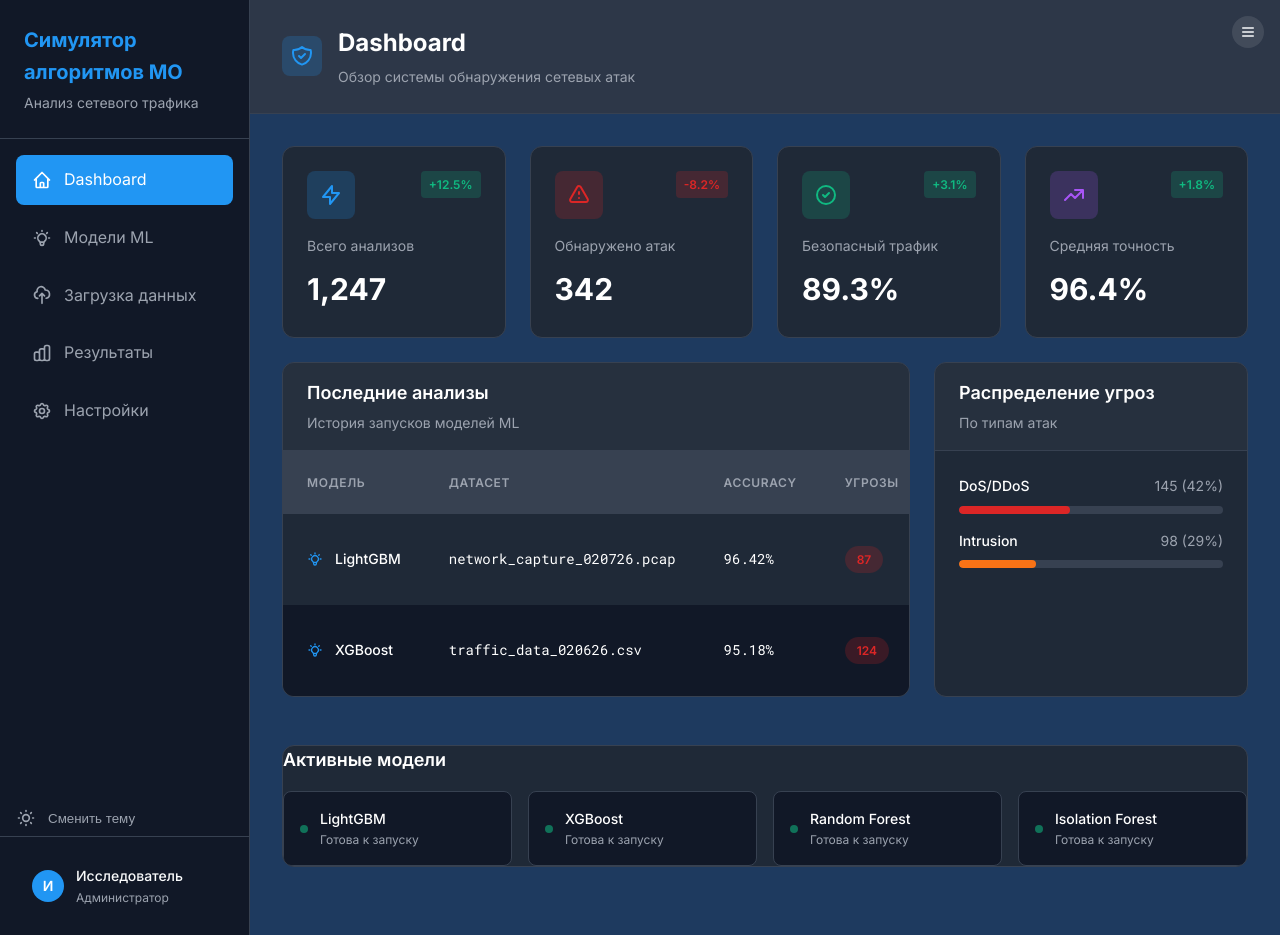
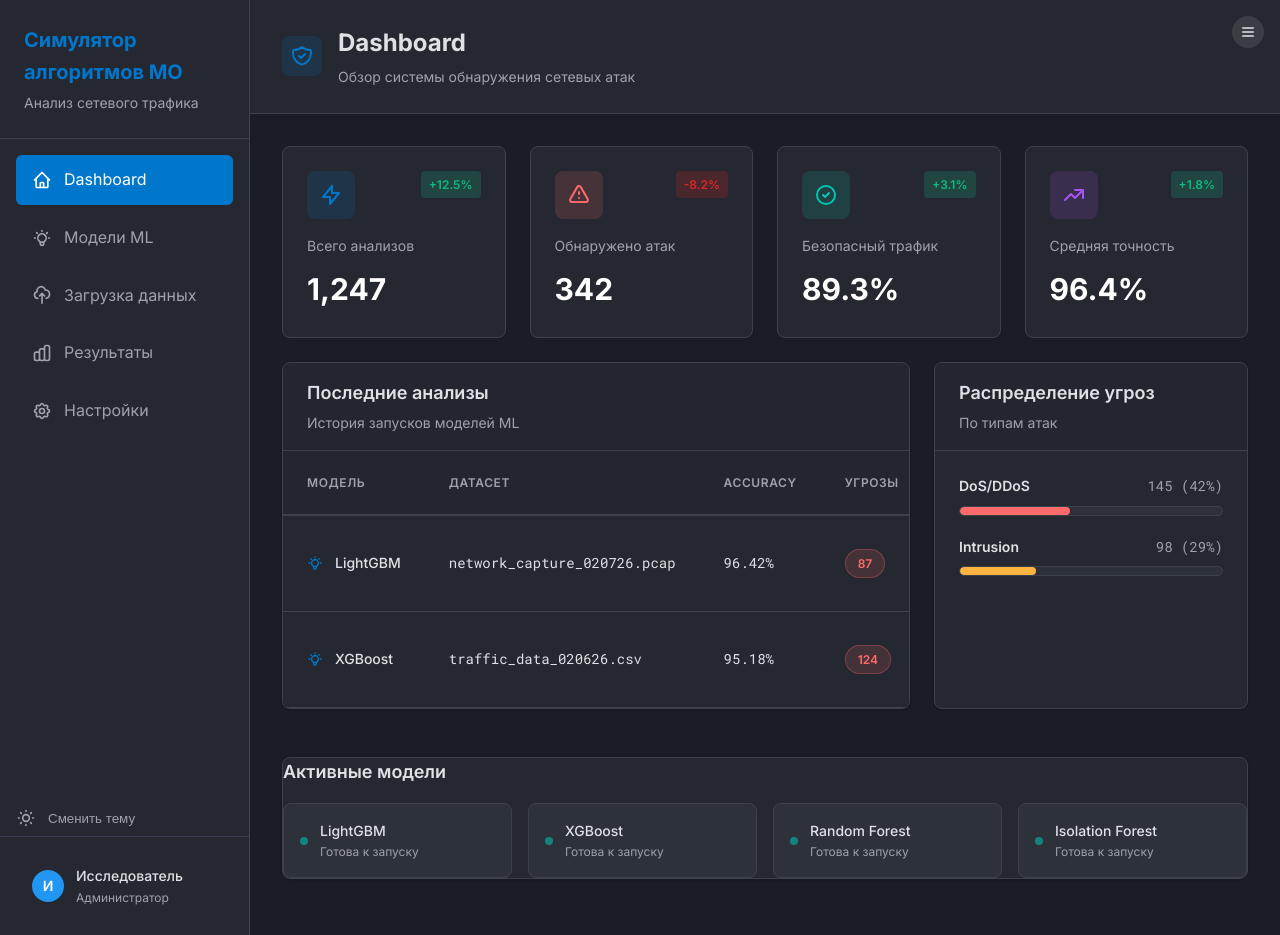
Before and after one commit to alyas10/Web, a Flask app: page / in a window 1280 px wide. Run offline with Flask 3, Linux system fonts and the light colour scheme.

Commit message:
Update styles.css

```diff
--- a/static/css/styles.css
+++ b/static/css/styles.css
@@ -13,6 +13,20 @@
   --border-color: #374151;
   --card-bg: #1f2937;
   --sidebar-bg: #111827;
+
+  /* Elasticsearch/Grafana style variables */
+  --es-bg-primary: #1a1d26;
+  --es-bg-secondary: #252830;
+  --es-bg-tertiary: #2d313a;
+  --es-border: #3d424a;
+  --es-text-primary: #dfe1e5;
+  --es-text-secondary: #9ea2aa;
+  --es-accent: #0077cc;
+  --es-success: #00c7b1;
+  --es-warning: #ffb340;
+  --es-danger: #ff6b6b;
+  --es-row-hover: #2a2d36;
+  --es-header-bg: #23262f;
 }
 
 /* Reset and Base Styles */
@@ -24,8 +38,8 @@
 
 body {
   font-family: 'Inter', -apple-system, BlinkMacSystemFont, 'Segoe UI', 'Roboto', sans-serif;
-  background-color: var(--primary-dark);
-  color: var(--text-primary);
+  background-color: var(--es-bg-primary);
+  color: var(--es-text-primary);
   line-height: 1.6;
 }
 
@@ -43,8 +57,8 @@ code, pre, .font-mono {
 /* Sidebar */
 .sidebar {
   width: 250px; /* = 16rem */
-  background: var(--sidebar-bg);
-  border-right: 1px solid var(--border-color);
+  background: var(--es-bg-secondary);
+  border-right: 1px solid var(--es-border);
   display: flex;
   flex-direction: column;
   transition: width 0.3s ease;
@@ -53,18 +67,18 @@ code, pre, .font-mono {
 
 .sidebar-header {
   padding: 1.5rem;
-  border-bottom: 1px solid var(--border-color);
+  border-bottom: 1px solid var(--es-border);
 }
 
 .sidebar-title {
   font-size: 1.25rem;
   font-weight: 700;
-  color: var(--accent-blue);
+  color: var(--es-accent);
 }
 
 .sidebar-subtitle {
   font-size: 0.875rem;
-  color: var(--text-secondary);
+  color: var(--es-text-secondary);
   margin-top: 0.25rem;
 }
 
@@ -86,19 +100,19 @@ code, pre, .font-mono {
   align-items: center;
   gap: 0.75rem;
   padding: 0.75rem 1rem;
-  color: var(--text-secondary);
+  color: var(--es-text-secondary);
   text-decoration: none;
-  border-radius: 0.5rem;
+  border-radius: 0.375rem;
   transition: all 0.2s;
 }
 
 .nav-link:hover {
-  background: var(--card-bg);
-  color: var(--text-primary);
+  background: var(--es-bg-tertiary);
+  color: var(--es-text-primary);
 }
 
 .nav-link.active {
-  background: var(--accent-blue);
+  background: var(--es-accent);
   color: white;
 }
 
@@ -151,12 +165,12 @@ code, pre, .font-mono {
 /* Page Structure */
 .page-container {
   height: 100%;
-  background: var(--primary-dark);
+  background: var(--es-bg-primary);
 }
 
 .page-header {
-  border-bottom: 1px solid var(--border-color);
-  background: var(--secondary-dark);
+  border-bottom: 1px solid var(--es-border);
+  background: var(--es-bg-secondary);
   padding: 1.5rem 2rem;
   display: flex;
   align-items: center;
@@ -186,12 +200,12 @@ code, pre, .font-mono {
 .page-title {
   font-size: 1.5rem;
   font-weight: 700;
-  color: white;
+  color: var(--es-text-primary);
 }
 
 .page-subtitle {
   font-size: 0.875rem;
-  color: var(--text-secondary);
+  color: var(--es-text-secondary);
   margin-top: 0.25rem;
 }
 
@@ -201,28 +215,29 @@ code, pre, .font-mono {
 
 /* Cards */
 .card {
-  background: var(--card-bg);
-  border: 1px solid var(--border-color);
-  border-radius: 0.75rem;
+  background: var(--es-bg-secondary);
+  border: 1px solid var(--es-border);
+  border-radius: 0.5rem;
   overflow: hidden;
   margin-bottom: 1.5rem;
+  box-shadow: 0 1px 3px rgba(0, 0, 0, 0.2);
 }
 
 .card-header {
   padding: 1rem 1.5rem;
-  border-bottom: 1px solid var(--border-color);
-  background: rgba(55, 65, 81, 0.3);
+  border-bottom: 1px solid var(--es-border);
+  background: var(--es-header-bg);
 }
 
 .card-title {
   font-size: 1.125rem;
   font-weight: 600;
-  color: white;
+  color: var(--es-text-primary);
 }
 
 .card-subtitle {
   font-size: 0.875rem;
-  color: var(--text-secondary);
+  color: var(--es-text-secondary);
   margin-top: 0.25rem;
 }
 
@@ -295,7 +317,8 @@ code, pre, .font-mono {
 }
 
 .data-table thead tr {
-  background: var(--border-color);
+  background: var(--es-header-bg);
+  border-bottom: 2px solid var(--es-border);
 }
 
 .data-table th {
@@ -303,28 +326,25 @@ code, pre, .font-mono {
   text-align: left;
   font-size: 0.75rem;
   font-weight: 600;
-  color: var(--text-secondary);
+  color: var(--es-text-secondary);
   text-transform: uppercase;
   letter-spacing: 0.05em;
 }
 
 .data-table tbody tr {
-  background: var(--card-bg);
-  transition: background 0.2s;
-}
-
-.data-table tbody tr:nth-child(even) {
-  background: var(--sidebar-bg);
+  background: var(--es-bg-secondary);
+  border-bottom: 1px solid var(--es-border);
+  transition: background 0.15s ease;
 }
 
 .data-table tbody tr:hover {
-  background: rgba(55, 65, 81, 0.3);
+  background: var(--es-row-hover);
 }
 
 .data-table td {
-  padding: 0.75rem 1.5rem;
+  padding: 0.875rem 1.5rem;
   font-size: 0.875rem;
-  color: white;
+  color: var(--es-text-primary);
 }
 
 /* Badges */
@@ -337,23 +357,33 @@ code, pre, .font-mono {
 }
 
 .badge-green {
-  background: rgba(16, 185, 129, 0.2);
-  color: var(--accent-green);
+  background: rgba(0, 199, 177, 0.15);
+  color: var(--es-success);
+  border: 1px solid rgba(0, 199, 177, 0.3);
 }
 
 .badge-red {
-  background: rgba(220, 38, 38, 0.2);
-  color: var(--accent-red);
+  background: rgba(255, 107, 107, 0.15);
+  color: var(--es-danger);
+  border: 1px solid rgba(255, 107, 107, 0.3);
 }
 
 .badge-orange {
-  background: rgba(249, 115, 22, 0.2);
-  color: var(--accent-orange);
+  background: rgba(255, 179, 64, 0.15);
+  color: var(--es-warning);
+  border: 1px solid rgba(255, 179, 64, 0.3);
 }
 
 .badge-yellow {
-  background: rgba(234, 179, 8, 0.2);
+  background: rgba(234, 179, 8, 0.15);
   color: var(--accent-yellow);
+  border: 1px solid rgba(234, 179, 8, 0.3);
+}
+
+.badge-blue {
+  background: rgba(0, 119, 204, 0.15);
+  color: var(--es-accent);
+  border: 1px solid rgba(0, 119, 204, 0.3);
 }
 
 /* Stats Grid */
@@ -365,15 +395,17 @@ code, pre, .font-mono {
 }
 
 .stat-card {
-  background: var(--card-bg);
-  border: 1px solid var(--border-color);
-  border-radius: 0.75rem;
+  background: var(--es-bg-secondary);
+  border: 1px solid var(--es-border);
+  border-radius: 0.5rem;
   padding: 1.5rem;
-  transition: border-color 0.2s;
+  transition: all 0.2s;
 }
 
 .stat-card:hover {
-  border-color: #4b5563;
+  border-color: var(--es-accent);
+  box-shadow: 0 4px 12px rgba(0, 119, 204, 0.15);
+  transform: translateY(-2px);
 }
 
 .stat-header {
@@ -441,24 +473,24 @@ code, pre, .font-mono {
 }
 
 /* Color Utilities */
-.bg-blue-light { background: rgba(33, 150, 243, 0.2); }
-.bg-red-light { background: rgba(220, 38, 38, 0.2); }
-.bg-green-light { background: rgba(16, 185, 129, 0.2); }
-.bg-purple-light { background: rgba(168, 85, 247, 0.2); }
-.bg-orange-light { background: rgba(249, 115, 22, 0.2); }
-.bg-yellow-light { background: rgba(234, 179, 8, 0.2); }
-.bg-red { background: var(--accent-red); }
-.bg-green { background: var(--accent-green); }
-.bg-orange { background: var(--accent-orange); }
+.bg-blue-light { background: rgba(0, 119, 204, 0.15); }
+.bg-red-light { background: rgba(255, 107, 107, 0.15); }
+.bg-green-light { background: rgba(0, 199, 177, 0.15); }
+.bg-purple-light { background: rgba(168, 85, 247, 0.15); }
+.bg-orange-light { background: rgba(255, 179, 64, 0.15); }
+.bg-yellow-light { background: rgba(234, 179, 8, 0.15); }
+.bg-red { background: var(--es-danger); }
+.bg-green { background: var(--es-success); }
+.bg-orange { background: var(--es-warning); }
 .bg-yellow { background: var(--accent-yellow); }
 .bg-gray { background: #6b7280; }
 
-.text-blue { color: var(--accent-blue); }
-.text-red { color: var(--accent-red); }
-.text-green { color: var(--accent-green); }
+.text-blue { color: var(--es-accent); }
+.text-red { color: var(--es-danger); }
+.text-green { color: var(--es-success); }
 .text-purple { color: var(--accent-purple); }
-.text-orange { color: var(--accent-orange); }
-.text-secondary { color: var(--text-secondary); }
+.text-orange { color: var(--es-warning); }
+.text-secondary { color: var(--es-text-secondary); }
 
 /* Utility Classes */
 .flex-row {
@@ -497,7 +529,7 @@ code, pre, .font-mono {
 .threat-list {
   display: flex;
   flex-direction: column;
-  gap: 1rem;
+  gap: 1.25rem;
 }
 
 .threat-item {
@@ -509,48 +541,58 @@ code, pre, .font-mono {
 .threat-info {
   display: flex;
   justify-content: space-between;
+  align-items: center;
 }
 
 .threat-label {
   font-size: 0.875rem;
-  font-weight: 500;
-  color: white;
+  font-weight: 600;
+  color: var(--es-text-primary);
 }
 
 .threat-stats {
   font-size: 0.875rem;
-  color: var(--text-secondary);
+  color: var(--es-text-secondary);
+  font-family: 'Roboto Mono', monospace;
 }
 
 .progress-bar {
   width: 100%;
-  height: 0.5rem;
-  background: var(--border-color);
+  height: 0.625rem;
+  background: var(--es-bg-tertiary);
   border-radius: 9999px;
   overflow: hidden;
+  border: 1px solid var(--es-border);
 }
 
 .progress-fill {
   height: 100%;
   border-radius: 9999px;
-  transition: width 0.3s;
+  transition: width 0.4s ease;
+  box-shadow: 0 1px 3px rgba(0, 0, 0, 0.2);
 }
 
 /* Model Status Cards */
 .model-status-card {
-  background: var(--sidebar-bg);
-  border: 1px solid var(--border-color);
+  background: var(--es-bg-tertiary);
+  border: 1px solid var(--es-border);
   border-radius: 0.5rem;
   padding: 1rem;
   display: flex;
   align-items: center;
   gap: 0.75rem;
+  transition: all 0.2s;
+}
+
+.model-status-card:hover {
+  border-color: var(--es-accent);
+  background: var(--es-row-hover);
 }
 
 .status-indicator {
   width: 0.5rem;
   height: 0.5rem;
-  background: var(--accent-green);
+  background: var(--es-success);
   border-radius: 50%;
   animation: pulse 2s infinite;
 }
@@ -563,19 +605,19 @@ code, pre, .font-mono {
 .model-status-name {
   font-size: 0.875rem;
   font-weight: 500;
-  color: white;
+  color: var(--es-text-primary);
 }
 
 .model-status-text {
   font-size: 0.75rem;
-  color: var(--text-secondary);
+  color: var(--es-text-secondary);
 }
 
 /* Upload Zone */
 .upload-zone {
-  border: 2px dashed #4b5563;
-  background: var(--card-bg);
-  border-radius: 0.75rem;
+  border: 2px dashed var(--es-border);
+  background: var(--es-bg-secondary);
+  border-radius: 0.5rem;
   padding: 3rem;
   text-align: center;
   transition: all 0.2s;
@@ -745,7 +794,7 @@ code, pre, .font-mono {
   align-items: center;
   justify-content: center;
   cursor: pointer;
-  color: var(--text-primary);
+  color: var(--es-text-primary);
   transition: all 0.2s;
   z-index: 1001;
 }
@@ -792,10 +842,10 @@ code, pre, .font-mono {
 .theme-toggle-btn {
   background: none;
   border: none;
-  color: var(--text-secondary);
+  color: var(--es-text-secondary);
   cursor: pointer;
   padding: 0.5rem 1rem;
-  border-radius: 0.5rem;
+  border-radius: 0.375rem;
   display: flex;
   align-items: center;
   gap: 0.75rem;
```
Also changed, not shown: other parts of static/css/styles.css (+50 -35 lines).
